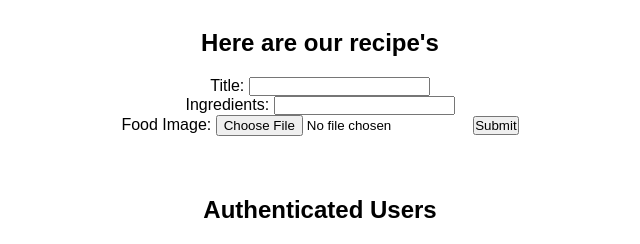
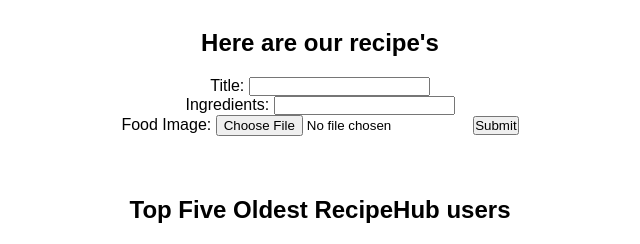
Before and after one commit to umairaali58/cse312project, a Flask app: page /recipe in a window 1280 px wide. Shown: the part 701-945 px from the top of the page, without its empty margins (320-960 px from the left). Run offline with Flask 2, Linux system fonts and the light colour scheme; data that the repository does not hold is empty.

Commit message:
TOP 5 OLDEST USERS

```diff
--- a/server.py
+++ b/server.py
@@ -278,7 +278,9 @@ def get_userlist():
         if user.get("username") and user.get("session_start"):
             current_users.append({"username": user.get("username"), "elapsedtime": round((datetime.now() - user.get("session_start")).total_seconds(),2)})
 
-    return jsonify(current_users), 200
+    top_users = sorted(current_users, key=lambda x: x["elapsedtime"], reverse=True)[:5]
+
+    return jsonify(top_users), 200
 
 
 @app.route('/home', methods=['GET'])
--- a/templates/recipe.html
+++ b/templates/recipe.html
@@ -61,7 +61,7 @@
 
         <section id="userlist">
             <div class = "table">
-                <h2>Authenticated Users</h2>
+                <h2>Top Five Oldest RecipeHub users</h2>
 
                 <table id="userListTable">
                     <thead>
```
